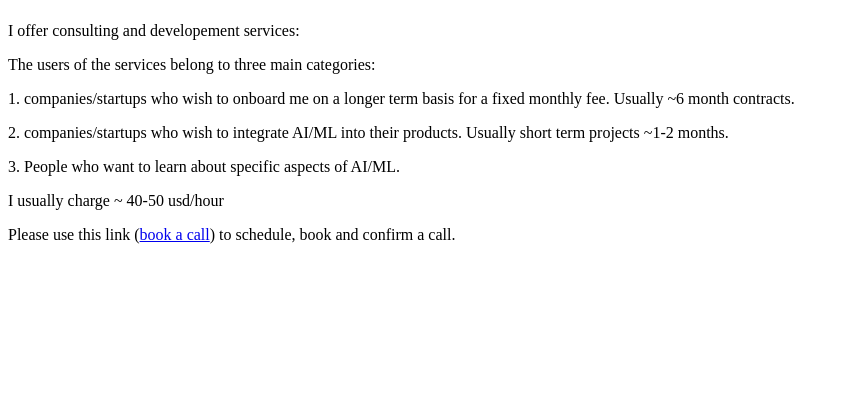
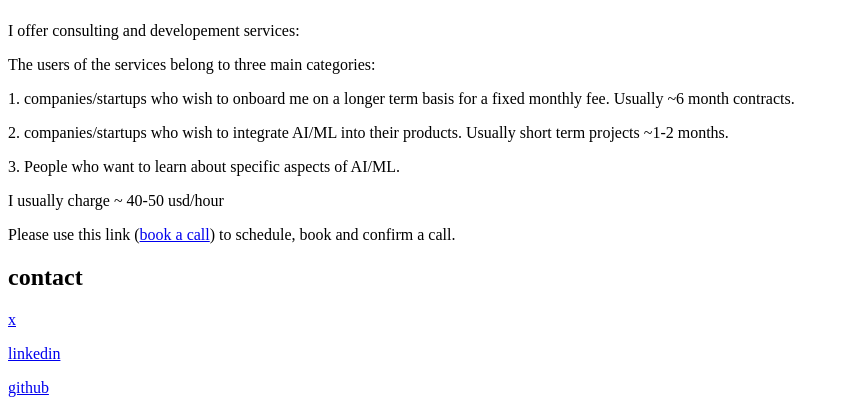
Before and after one commit to AnanyaP-WDW/personal-website, a FastAPI app: page / in a window 1280 px wide. Shown: the part 518-931 px from the top of the page, without its empty margins (0-849 px from the left). Before the commit the page ends 762 px from the top, so only its background shows below. Run offline with FastAPI, Linux system fonts and the light colour scheme.

Commit message:
add index info

```diff
--- a/app/templates/index.html
+++ b/app/templates/index.html
@@ -39,5 +39,10 @@
     <p>3. People who want to learn about specific aspects of AI/ML.</p>
     <p>I usually charge ~ 40-50 usd/hour</p>
     <p> Please use this link (<a href="https://cal.com/ananya-pathak/30min" target="_blank">book a call</a>) to schedule, book and confirm a call.</p>
+
+    <h2>contact</h2>
+    <p><a href="https://x.com/AnanyaPath45073" target="_blank">x</a> </p>
+    <p><a href="https://www.linkedin.com/in/ananyapathak321/" target="_blank">linkedin</a> </p>
+    <p><a href="https://github.com/AnanyaP-WDW" target="_blank">github</a> </p>
 </body>
 </html>
```
